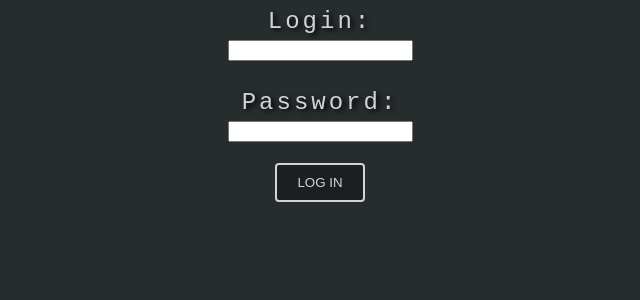
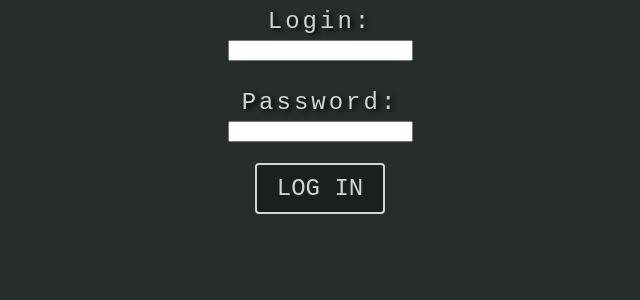
Before and after one commit to NitroSoft-Games/nitroWebsite, a PHP site: page /qForum/login.php in a window 1280 px wide. Shown: the top 300 px of the page, without its empty margins (320-960 px from the left). Run offline with PHP 8.4, Linux system fonts and the light colour scheme.

Commit message:
Simple style of database login

```diff
--- a/qForum/login.css
+++ b/qForum/login.css
@@ -12,7 +12,6 @@
 form{
     font-size: x-large;
     color: #cfd4d4;
-
     letter-spacing: 3px;
 }
 input[type=submit]{
@@ -25,6 +24,8 @@
     border-radius:4px;
     border: 2px #cfd4d4 solid;
     color: #cfd4d4;
+    font-family: 'Courier New', Courier, monospace;
+    font-size: x-large;
     text-transform: uppercase;
     transition: 0.3s;
 }
```
